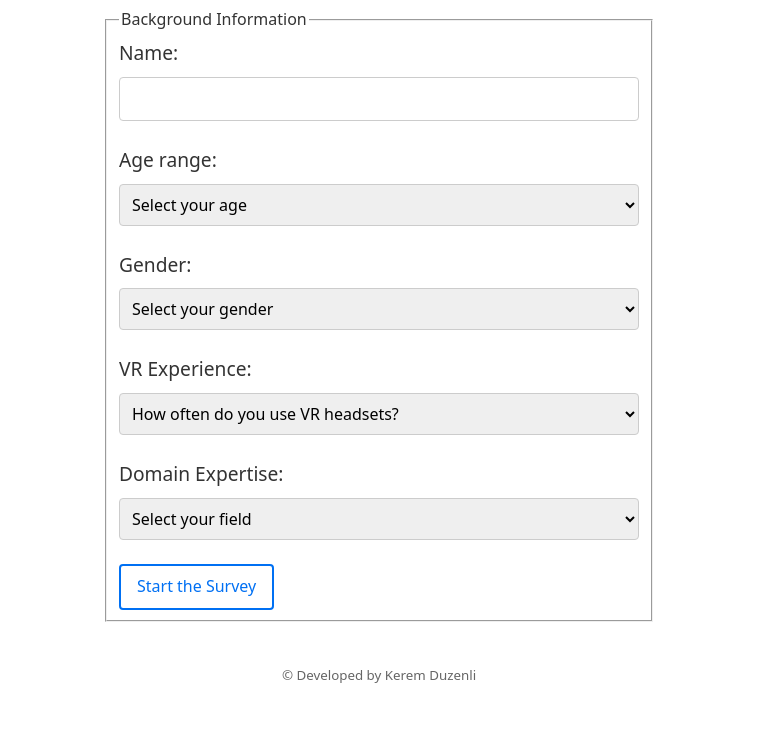
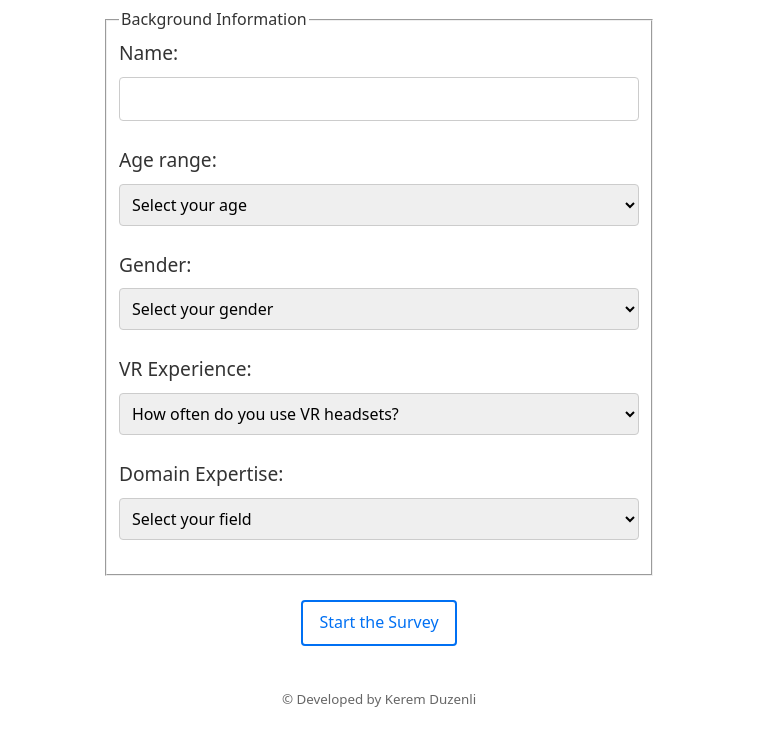
Before and after one commit to KeremDUZENLI/web-imagecomparison, a plain HTML site: page index.html in a window 1280 px wide. Shown: the part 83-826 px from the top of the page, without its empty margins (261-1018 px from the left). Drawn offline with Linux system fonts and the light colour scheme.

```diff
--- a/css/styles.css
+++ b/css/styles.css
@@ -105,6 +105,10 @@
   max-width: 600px;
   margin: var(--space-5) auto;
   padding: 0 1.5rem;
+}
+.centered form > button[type="submit"] {
+  display: block;
+  margin: var(--space-3) auto;
 }
 
 
--- a/index.html
+++ b/index.html
@@ -74,9 +74,9 @@
             <option value="other">Others</option>
           </select>
         </div>
+      </fieldset>
 
-        <button type="submit">Start the Survey</button>
-      </fieldset>
+      <button type="submit">Start the Survey</button>
     </form>
   </div>
 
```
Also changed, not shown: README.md.
